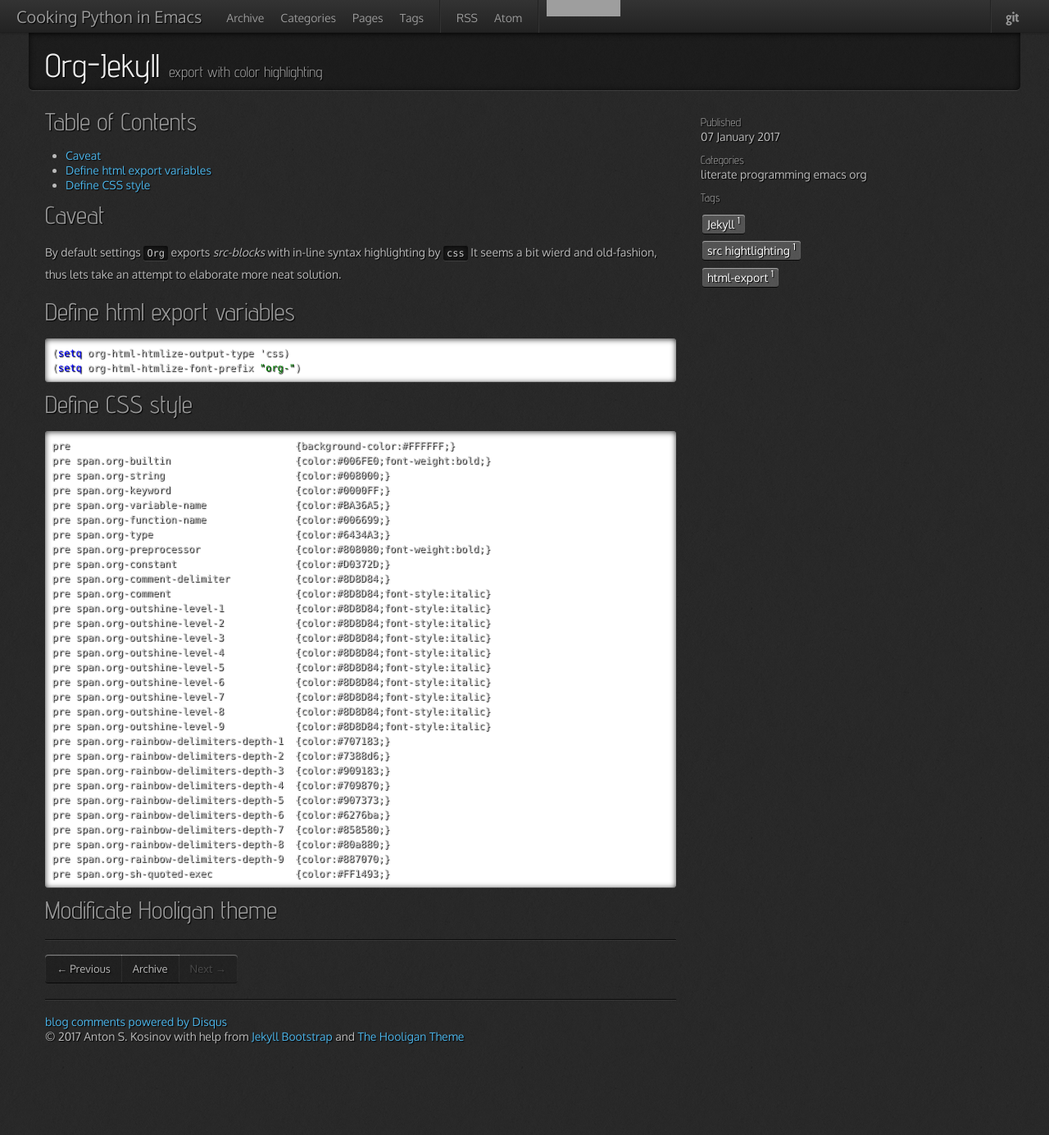
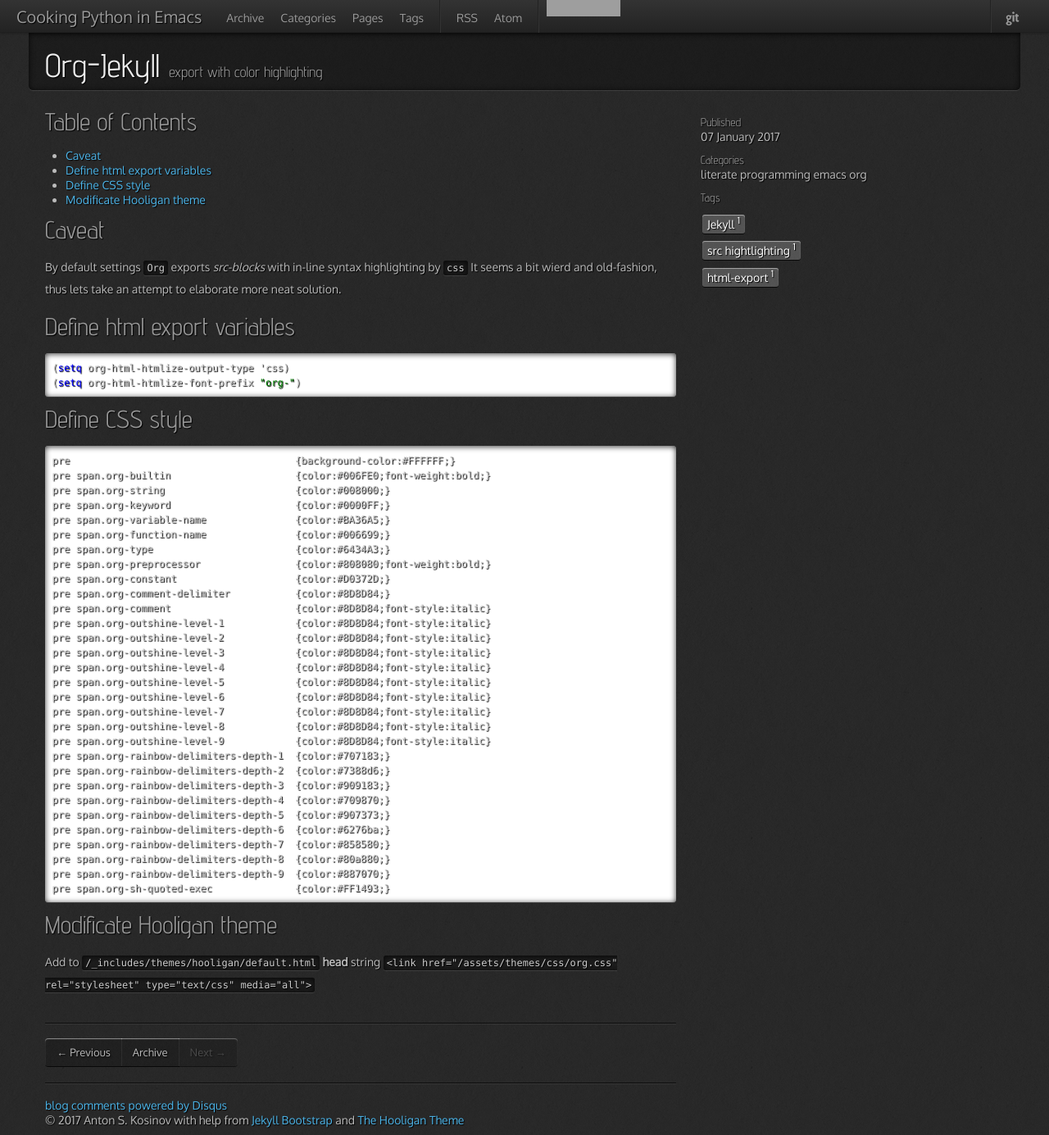
Before and after one commit to 0--key/0--key.github.io, a Jekyll site: the page built from _posts/2017-01-07-org-jekyll-export.html, in a window 1280 px wide. Shown: the whole page at 82% size. Built offline with Jekyll 4.4.1, drawn with Linux system fonts in a browser that asks for light colours; nearby versions of some CDN libraries; comment, search, counter and statistics services are not loaded; before the commit the page ends 1283 px from its top, so only the background shows below that; grey boxes are pictures that could not be loaded.

Commit message:
A final amendment

```diff
--- a/_posts/2017-01-07-org-jekyll-export.html
+++ b/_posts/2017-01-07-org-jekyll-export.html
@@ -14,6 +14,7 @@ tags: [Jekyll, src hightlighting, html-export]
 <li><a href="#org283738b">Caveat</a></li>
 <li><a href="#orgd043e92">Define html export variables</a></li>
 <li><a href="#org36e9dba">Define CSS style</a></li>
+<li><a href="#org9a3de88">Modificate Hooligan theme</a></li>
 </ul>
 </div>
 </div>
@@ -81,4 +82,10 @@ thus lets take an attempt to elaborate more neat solution.
 
 <div id="outline-container-org9a3de88" class="outline-2">
 <h2 id="org9a3de88">Modificate Hooligan theme</h2>
+<div class="outline-text-2" id="text-org9a3de88">
+<p>
+Add to <code>/_includes/themes/hooligan/default.html</code> <b>head</b>
+string <code>&lt;link href="/assets/themes/css/org.css" rel="stylesheet" type="text/css" media="all"&gt;</code>
+</p>
 </div>
+</div>
```
